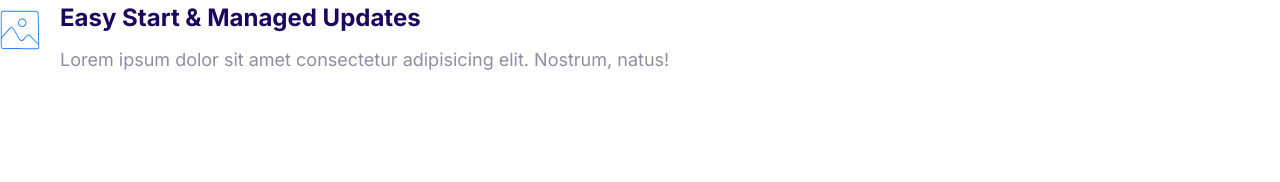
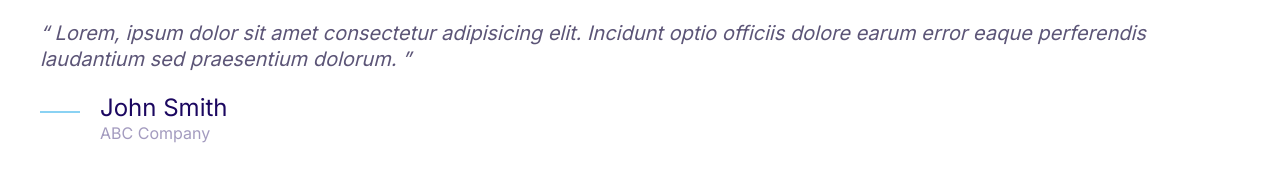
Before and after one commit to Victor-Guerrero-Devs/moshify, a plain HTML site: page index.html in a window 1280 px wide. Drawn offline with Linux system fonts and the light colour scheme.

Commit message:
Build the quote component

```diff
--- a/css/styles.css
+++ b/css/styles.css
@@ -4,6 +4,7 @@
   --color-accent: #ff3400;
   --color-headings: #1b0760;
   --color-body: #918ca4;
+  --color-body-darker: #5c5577;
   --color-border: #ccc;
   --border-radius: 30px;
 }
@@ -372,3 +373,52 @@
 .media__image {
   margin-top: 1rem;
 }
+
+/* Quotes */
+.quote {
+  font-size: 3rem;
+  font-style: italic;
+  color: var(--color-body-darker);
+  line-height: 1.3;
+}
+
+.quote__text::before {
+  content: open-quote;
+}
+
+.quote__text::after {
+  content: close-quote;
+}
+
+.quote__author {
+  font-size: 3rem;
+  font-weight: 500;
+  font-style: normal;
+  margin-bottom: 0;
+}
+
+.quote__organization {
+  color: var(--color-headings);
+  opacity: 0.4;
+  font-size: 2rem;
+  font-style: normal;
+}
+
+.quote__line {
+  position: relative;
+  bottom: 10px;
+}
+
+@media screen and (min-width: 1024px) {
+  .quote {
+    font-size: 2rem;
+  }
+
+  .quote__author {
+    font-size: 2.4rem;
+  }
+
+  .quote__organization {
+    font-size: 1.6rem;
+  }
+}
--- a/index.html
+++ b/index.html
@@ -13,19 +13,25 @@
     <link rel="stylesheet" href="css/styles.css" />
   </head>
   <body>
+    <blockquote class="quote">
+      <p class="quote__text">
+        Lorem, ipsum dolor sit amet consectetur adipisicing elit. Incidunt optio
+        officiis dolore earum error eaque perferendis laudantium sed praesentium
+        dolorum.
+      </p>
+      <footer>
         <div class="media">
           <div class="media__image">
-        <svg class="icon icon--primary">
-          <use xlink:href="images/sprite.svg#snap"></use>
+            <svg class="icon icon--primary quote__line">
+              <use xlink:href="images/sprite.svg#line"></use>
             </svg>
           </div>
           <div class="media__body">
-        <h3 class="media__title">Easy Start & Managed Updates</h3>
-        <p>
-          Lorem ipsum dolor sit amet consectetur adipisicing elit. Nostrum,
-          natus!
-        </p>
+            <h3 class="media__title quote__author">John Smith</h3>
+            <p class="quote__organization">ABC Company</p>
           </div>
         </div>
+      </footer>
+    </blockquote>
   </body>
 </html>
```
Also changed, not shown: components/quotes.html (added, +20 -0 lines). Lines whose indentation alone changed are shown as unchanged.
